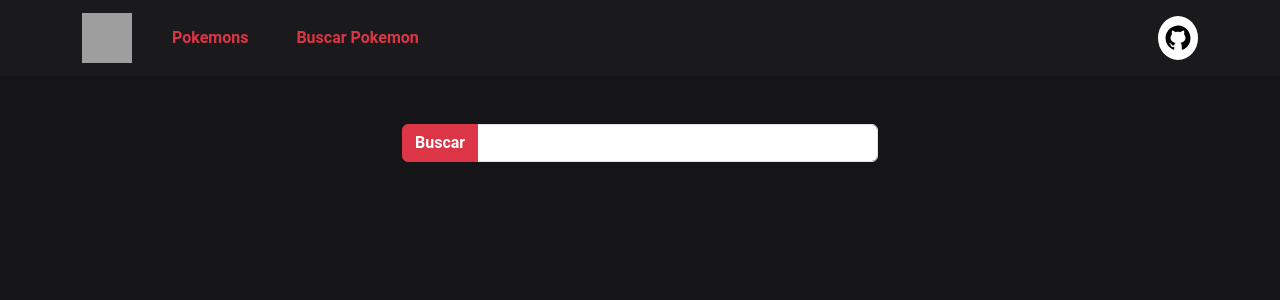
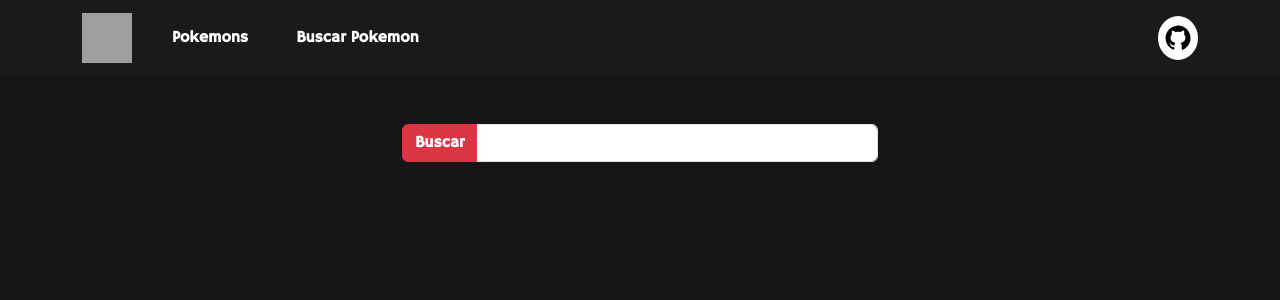
Before and after one commit to SergioGZ/PokemonAPI, a React (Vite) app: page /findpokemon in a window 1280 px wide. Shown: the top 300 px of the page. Built offline with nearby package versions, Linux system fonts and the light colour scheme; grey boxes are pictures that could not be loaded.

Commit message:
Font change and nav styling

```diff
--- a/src/components/Navbar.css
+++ b/src/components/Navbar.css
@@ -3,13 +3,34 @@ nav {
 }
 
 .nav-link {
-    color: var(--c-brand);
+    color: white;
     font-weight: bold;
     transition: var(--transition);
+    display: inline-block;
+    position: relative;
+    transition: color 0.25s ease-out;
+}
+
+.nav-link::after {
+    content: '';
+    position: absolute;
+    width: 100%;
+    transform: scaleX(0);
+    height: 2px;
+    bottom: 0;
+    left: 0;
+    background-color: white;
+    transform-origin: bottom right;
+    transition: transform 0.25s ease-out;
+}
+
+.nav-link:hover::after {
+    transform: scaleX(1);
+    transform-origin: bottom left;
 }
 
 .nav-link:hover {
-    color: var(--c-brand-light);
+    color: var(--c-brand);
 }
 
 .btn-subtle {
--- a/src/components/PokemonSearcher.jsx
+++ b/src/components/PokemonSearcher.jsx
@@ -9,7 +9,7 @@ function PokemonSearcher() {
     const [loading, setLoading] = useState(false);
 
     const handleInputChange = (event) => { // Handle input change
-      setPokemonName(event.target.value.toLowerCase());
+      setPokemonName(event.target.value.toLowerCase()); // Set Pokemon name to lowercase
     };
 
     const searchPokemon = () => { // Search for a Pokemon
--- a/src/index.css
+++ b/src/index.css
@@ -1,3 +1,8 @@
+@font-face {
+  font-family: 'HammersmithOne';
+  src: url(./assets/fonts/HammersmithOne-Regular.ttf);
+}
+
 :root {
   --c-dark: rgb(21, 21, 24);
   --c-nav: #1a1a1d; /* Color de la barra de navegación */
@@ -5,13 +10,13 @@
   --c-brand-light:  #db6d6d; /* Color de la marca en hover */
   --c-brand-rgb: 201, 18, 27; /* Color de la marca en RGB */
   --c-body: #727272; /* Color de texto secundario */
-  --font-base: "Josefin Sans", sans-serif; /* Fuente base */
+  --font-base: 'HammersmithOne', sans-serif; /* Fuente base */
   --box-shadow: 0 0 10px rgba(255, 255, 255, 0.541); /* Sombra */
   --transition: all 0.5s ease; /* Transición */
 }
 
 body {
-  font-family: 'Roboto', sans-serif;
+  font-family: var(--font-base);
   color: var(--c-brand);
   margin: 0;
   padding: 0;
```
Also changed, not shown: src/assets/fonts/HammersmithOne-Regular.ttf (added).
